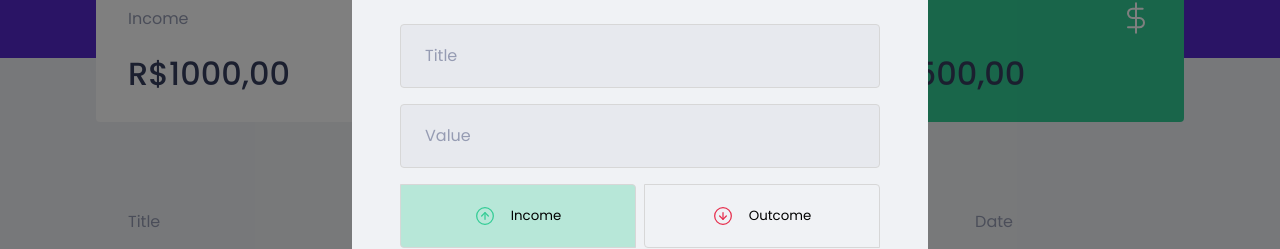
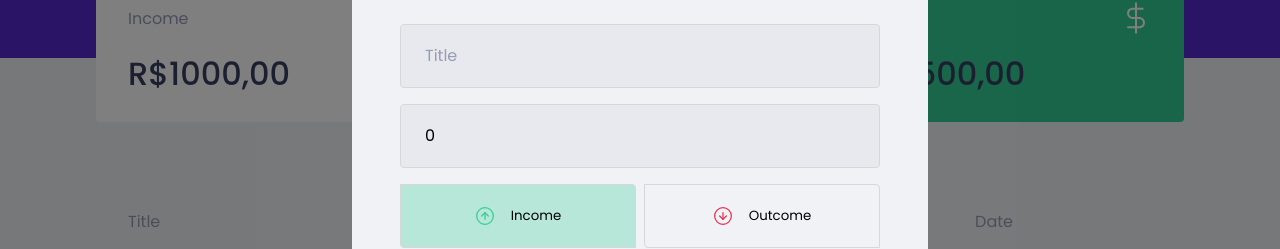
Before and after one commit to inacio000/React-JS, a React (Create React App) app in the folder inmoney/: page / in a window 1280 px wide. Both pictures are taken after a click on the button "New transition". Shown: the part 214-463 px from the top of the page. Built offline with nearby package versions, Linux system fonts and the light colour scheme; no server answers; what miragejs would draw is missing.

Commit message:
Saving data from form

```diff
--- a/inmoney/src/components/NewTransactionModal/index.tsx
+++ b/inmoney/src/components/NewTransactionModal/index.tsx
@@ -3,7 +3,7 @@
 import outComeImg from '../../assets/outcome.svg'
 import closeImg from '../../assets/close.svg'
 import { Container, TransactionTypeContainer, RadioBox } from './style';
-import { useState } from 'react';
+import { FormEvent, useState } from 'react';
 
 interface NewTransactionModalProps {
     isOpen: boolean;
@@ -11,7 +11,21 @@
 }
 
 export function NewTransactionModal({isOpen, onRequestClose}: NewTransactionModalProps) {
+  const [title, setTitle] = useState('');
+  const [value, setValue] = useState(0);
+  const [category, setCategory] = useState('');
   const [type, setType] = useState('deposit');
+
+  function handleCreateNewTransaction(event: FormEvent) {
+    event.preventDefault();
+
+    console.log({
+      title,
+      value,
+      category,
+      type
+    })
+  }
     return (
         <Modal
             isOpen={isOpen}
@@ -28,14 +42,20 @@
             <img src={closeImg} alt="close modal"/>
           </button>
 
-          <Container>
+          <Container
+            onSubmit={handleCreateNewTransaction}
+          >
               <h2>Register transaction</h2>
               <input
                 placeholder='Title'
+                value={title}
+                onChange={event => setTitle(event.target.value)}
               />
               <input
                 type='number'
                 placeholder='Value'
+                value={value}
+                onChange={event => setValue(Number(event.target.value))}
               />
 
               <TransactionTypeContainer>
@@ -61,6 +81,8 @@
 
               <input
                 placeholder='Category'
+                value={category}
+                onChange={event => setCategory(event.target.value)}
               />
               <button type="submit">
                 Register
```
